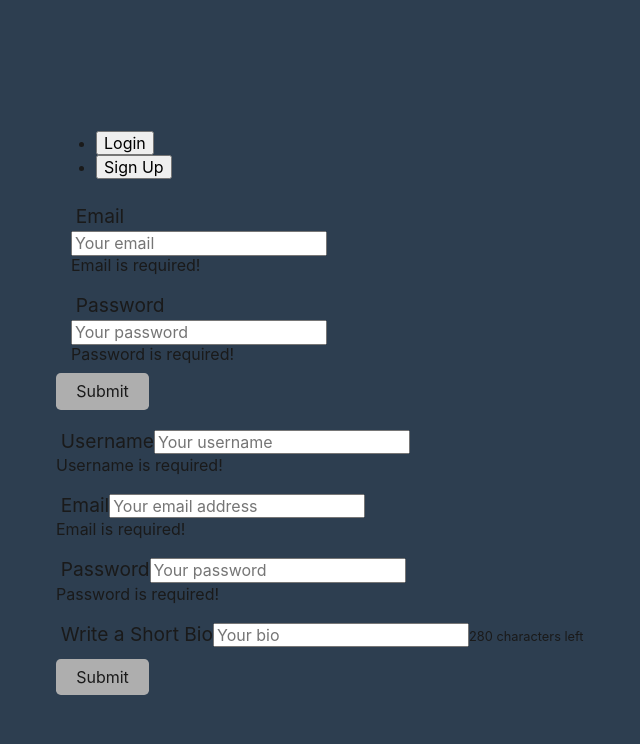
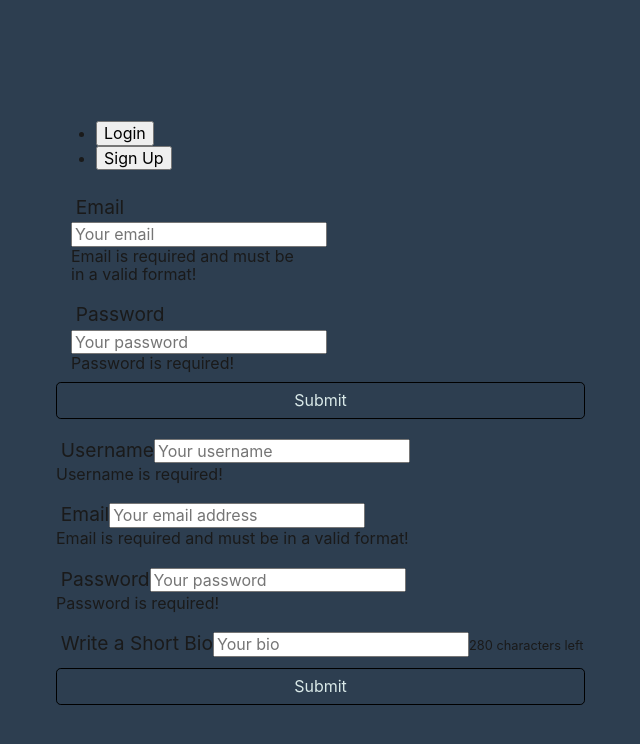
Before and after one commit to Jessmica11/Bookmarkd, a React (Vite) app in the folder client/: page /auth in a window 1280 px wide. Shown: the top 744 px of the page, without its empty margins (40-680 px from the left). Built offline with nearby package versions, Linux system fonts and the light colour scheme.

Commit message:
added some Bootstrap styling to Login and SignUp components

```diff
--- a/client/src/components/Login/Login.jsx
+++ b/client/src/components/Login/Login.jsx
@@ -6,7 +6,7 @@ import '../../App.css';
 
 const Login = () => {
   const [userFormData, setUserFormData] = useState({ email: '', password: '' });
-  const [validated, setValidated] = useState(false);
+  const [validated, setValidated] = useState({ email: false, password: false });
   const [showAlert, setShowAlert] = useState(false);
 
   const handleInputChange = (event) => {
@@ -19,8 +19,14 @@ const Login = () => {
     const form = event.currentTarget;
 
     if (form.checkValidity() === false) {
-      event.stopPropagation();
-      setValidated(true);
+      setValidated({ email: true, password: true });
+      return;
+    }
+
+    // rely on regex for correct email format
+    const emailPattern = /^[a-z0-9._%+-]+@[a-z0-9.-]+\.[a-z]{2,}$/i;
+    if (!emailPattern.test(userFormData.email)) {
+      setValidated((prev) => ({ ...prev, email: true }));
       return;
     }
 
@@ -55,7 +61,7 @@ const Login = () => {
           <label htmlFor="inputEmail">Email</label>
           <input
             type="email"
-            className="form-control"
+            className={`form-control ${validated.email ? 'is-invalid' : ''}`}
             id="inputEmail"
             placeholder="Your email"
             name="email"
@@ -64,13 +70,13 @@ const Login = () => {
             required
             pattern="[a-z0-9._%+-]+@[a-z0-9.-]+\.[a-z]{2,}$"
           />
-          <div className="invalid-feedback">Email is required!</div>
+          <div className="invalid-feedback">Email is required and must be in a valid format!</div>
         </div>
         <div className="form-group col-md-6">
           <label htmlFor="inputPassword">Password</label>
           <input
             type="password"
-            className="form-control"
+            className={`form-control ${validated.password ? 'is-invalid' : ''}`}
             id="inputPassword"
             placeholder="Your password"
             name="password"
@@ -85,7 +91,8 @@ const Login = () => {
       <Button
         disabled={!(userFormData.email && userFormData.password)}
         type="submit"
-        variant="success"
+        className="btn btn-primary my-2 w-100"
+        style={{ border: '1px solid #000000' }}
         onClick={handleFormSubmit}
       >
         Submit
--- a/client/src/components/SignUp/SignUp.jsx
+++ b/client/src/components/SignUp/SignUp.jsx
@@ -5,7 +5,7 @@ import Auth from '../../utils/auth.js';
 
 const SignUp = () => {
   const [userFormData, setUserFormData] = useState({ username: '', email: '', password: '', bio: '' });
-  const [validated, setValidated] = useState(false);
+  const [validated, setValidated] = useState({ username: false, email: false, password: false });
   const [showAlert, setShowAlert] = useState(false);
 
   const handleInputChange = (event) => {
@@ -18,8 +18,18 @@ const SignUp = () => {
     const form = event.currentTarget;
 
     if (form.checkValidity() === false) {
-      event.stopPropagation();
-      setValidated(true);
+      setValidated({
+        username: !form['username'].checkValidity(),
+        email: !form['email'].checkValidity(),
+        password: !form['password'].checkValidity(),
+      });
+      return;
+    }
+
+    // rely on regex for correct email format
+    const emailPattern = /^[a-z0-9._%+-]+@[a-z0-9.-]+\.[a-z]{2,}$/i;
+    if (!emailPattern.test(userFormData.email)) {
+      setValidated((prev) => ({ ...prev, email: true }));
       return;
     }
 
@@ -55,7 +65,7 @@ const SignUp = () => {
         <label htmlFor="username">Username</label>
         <input
           type="text"
-          className="form-control"
+          className={`form-control ${validated.username ? 'is-invalid' : ''}`}
           id="username"
           placeholder="Your username"
           name="username"
@@ -70,7 +80,7 @@ const SignUp = () => {
         <label htmlFor="email">Email</label>
         <input
           type="email"
-          className="form-control"
+          className={`form-control ${validated.email ? 'is-invalid' : ''}`}
           id="email"
           placeholder="Your email address"
           name="email"
@@ -78,14 +88,14 @@ const SignUp = () => {
           value={userFormData.email}
           required
         />
-        <div className="invalid-feedback">Email is required!</div>
+        <div className="invalid-feedback">Email is required and must be in a valid format!</div>
       </div>
 
       <div className="form-group">
         <label htmlFor="password">Password</label>
         <input
           type="password"
-          className="form-control"
+          className={`form-control ${validated.password ? 'is-invalid' : ''}`}
           id="password"
           placeholder="Your password"
           name="password"
@@ -115,7 +125,8 @@ const SignUp = () => {
       <Button
         disabled={!(userFormData.username && userFormData.email && userFormData.password)}
         type="submit"
-        variant="success"
+        className="btn btn-primary my-2 w-100"
+        style={{ border: '1px solid #000000' }}
         onClick={handleFormSubmit}
       >
         Submit
--- a/package.json
+++ b/package.json
@@ -5,7 +5,7 @@
   "main": "server/server.js",
   "scripts": {
     "start": "node server/server.js --ignore client",
-    "develop": "concurrently \"cd server && npm run watch\" \"cd client && npm run dev\"",
+    "dev": "concurrently \"cd server && npm run watch\" \"cd client && npm run dev\"",
     "install": "cd server && npm i && cd ../client && npm i",
     "seed": "cd server && npm run seed",
     "build": "cd client && npm run build"
@@ -14,5 +14,9 @@
   "license": "ISC",
   "devDependencies": {
     "concurrently": "^5.3.0"
+  },
+  "dependencies": {
+    "jwt-decode": "^4.0.0",
+    "react-bootstrap": "^2.10.1"
   }
 }
```
